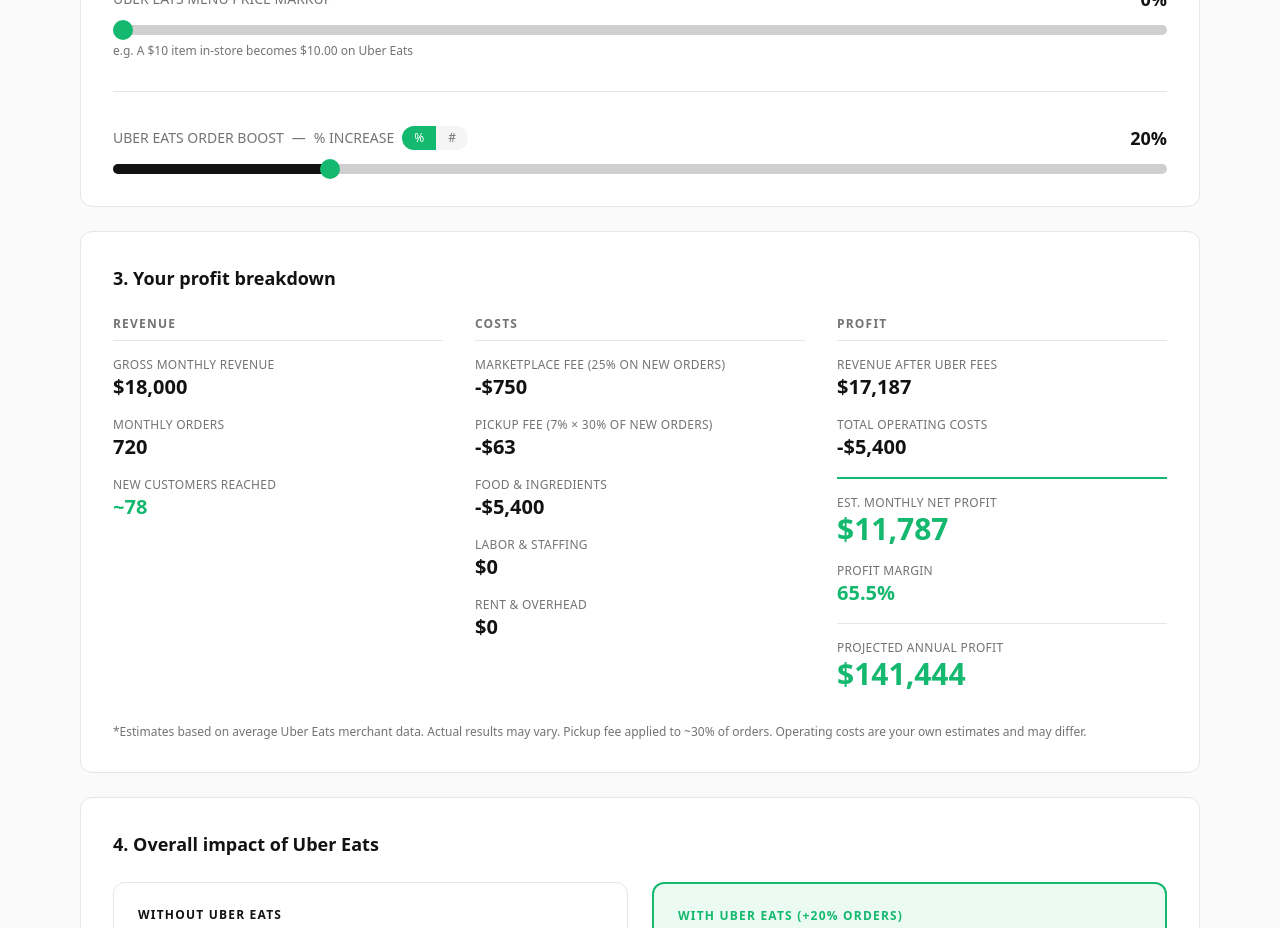
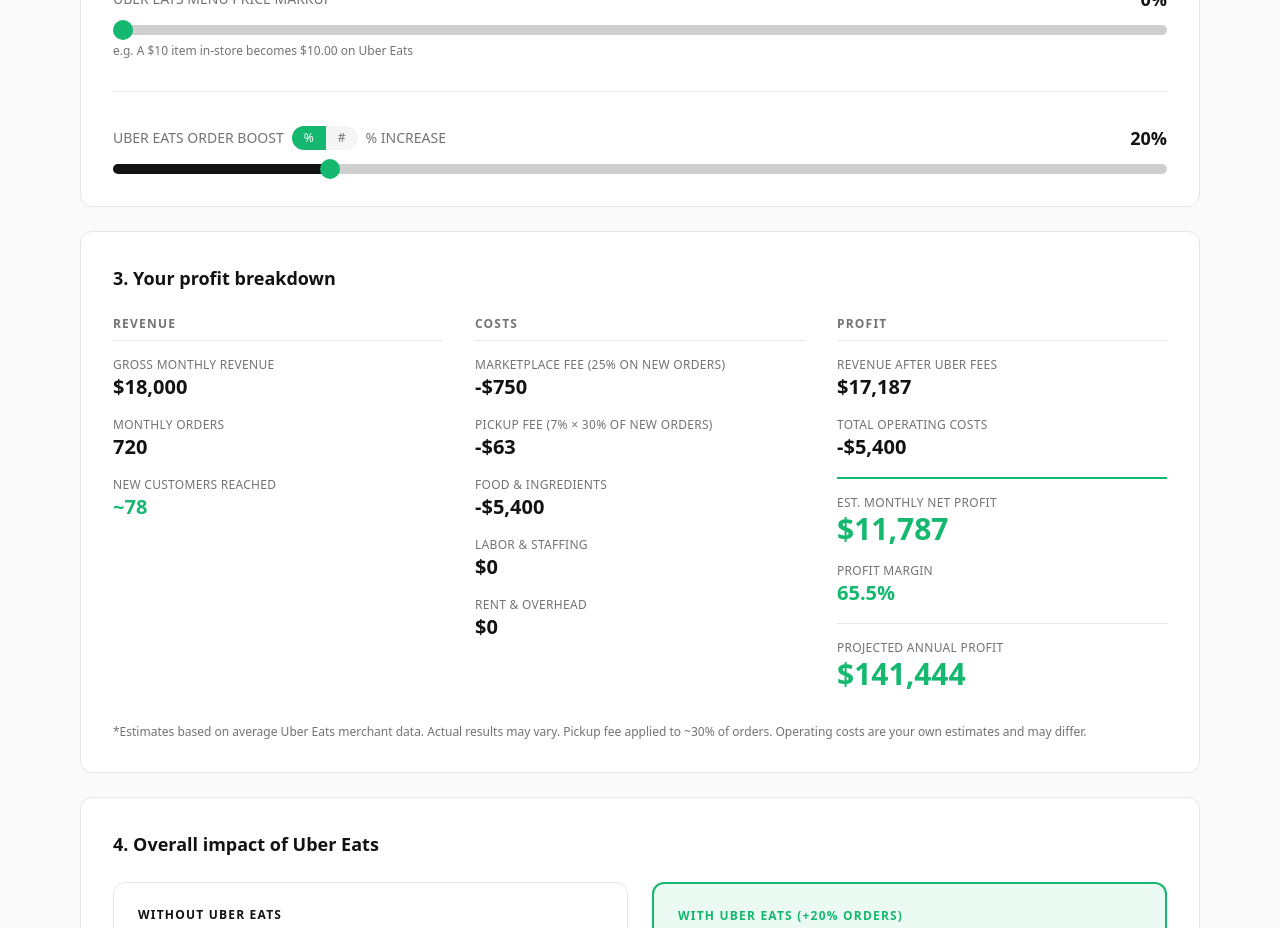
Before and after one commit to nemid2018/uber-eats-calculator, a React (Vite) app: page / in a window 1280 px wide. Shown: the part 860-1788 px from the top of the page. Built offline with nearby package versions, Linux system fonts and the light colour scheme.

Commit message:
Move toggle to replace dash in order boost label

```diff
--- a/src/components/NumberInputs.tsx
+++ b/src/components/NumberInputs.tsx
@@ -158,8 +158,6 @@ const NumberInputs = ({
         <div className="flex justify-between items-center mb-3 h-7">
           <div className="flex items-center gap-2">
             <span className="text-sm text-muted-foreground">UBER EATS ORDER BOOST</span>
-            <span className="text-sm text-muted-foreground">—</span>
-            <span className="text-sm text-muted-foreground">{boostMode === "pct" ? "% INCREASE" : "ORDERS PER DAY"}</span>
             <button
               onClick={() => setBoostMode(boostMode === "pct" ? "orders" : "pct")}
               className="flex rounded-full bg-secondary overflow-hidden text-xs cursor-pointer"
@@ -167,6 +165,7 @@ const NumberInputs = ({
               <span className={`px-3 py-1 transition-colors ${boostMode === "pct" ? "bg-uber-green text-accent-foreground" : "text-muted-foreground"}`}>%</span>
               <span className={`px-3 py-1 transition-colors ${boostMode === "orders" ? "bg-uber-green text-accent-foreground" : "text-muted-foreground"}`}>#</span>
             </button>
+            <span className="text-sm text-muted-foreground">{boostMode === "pct" ? "% INCREASE" : "ORDERS PER DAY"}</span>
           </div>
           {boostMode === "pct" ? (
             <EditableValue value={uberOrderBoost} onChange={setUberOrderBoost} suffix="%" min={0} max={10000} />
```
